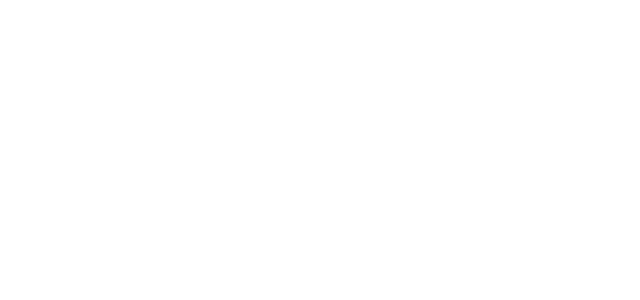
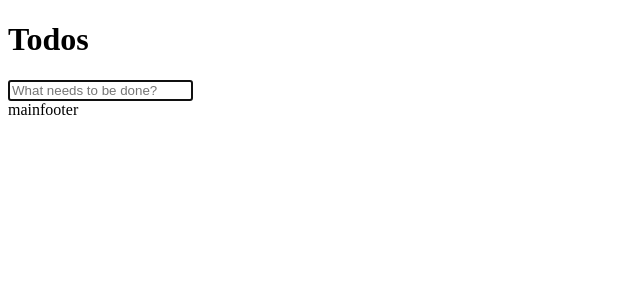
Before and after one commit to NaveenManjappa/angular-playground, an Angular app in the folder todo-mvc/: page / in a window 1280 px wide. Shown: the top 300 px of the page, without its empty margins (0-640 px from the left). Built offline with nearby package versions, Linux system fonts and the light colour scheme.

Commit message:
todo-mvc Todos components and service

```diff
--- a/todo-mvc/src/app/app.component.html
+++ b/todo-mvc/src/app/app.component.html
@@ -0,0 +1 @@
+<app-todos></app-todos>
--- a/todo-mvc/src/app/app.component.ts
+++ b/todo-mvc/src/app/app.component.ts
@@ -1,10 +1,11 @@
 import { Component } from '@angular/core';
 import { RouterOutlet } from '@angular/router';
+import { TodosComponent } from '../todos/todos.component';
 
 @Component({
   selector: 'app-root',
   standalone: true,
-  imports: [RouterOutlet],
+  imports: [RouterOutlet,TodosComponent],
   templateUrl: './app.component.html',
   styleUrl: './app.component.css'
 })
--- /dev/null
+++ b/todo-mvc/src/todos/components/footer/footer.component.html
@@ -0,0 +1 @@
+footer
--- /dev/null
+++ b/todo-mvc/src/todos/components/header/header.component.html
@@ -0,0 +1,11 @@
+<header>
+  <h1>Todos</h1>
+  <input
+    type="text"
+    placeholder="What needs to be done?"
+    autofocus
+    [value]="text"
+    (keyup)="changeText($event)"
+    (keyup.enter)="addTodo()"
+  />
+</header>
--- /dev/null
+++ b/todo-mvc/src/todos/components/header/header.component.ts
@@ -0,0 +1,19 @@
+import { Component, inject, Inject } from "@angular/core";
+import { TodosService } from "../../services/todos.service";
+
+@Component({
+  selector:'app-todos-header',
+  templateUrl:'./header.component.html',
+  standalone:true
+})
+export class TodosHeaderComponent {
+  todoService = inject(TodosService);
+  text:string = '';
+  changeText(event:Event):void {
+    const target = event.target as HTMLInputElement;
+    this.text = target.value;
+  }
+  addTodo(){
+    this.todoService.addTodo(this.text);
+  }
+}
--- /dev/null
+++ b/todo-mvc/src/todos/components/main/main.component.html
@@ -0,0 +1 @@
+main
--- /dev/null
+++ b/todo-mvc/src/todos/services/todos.service.ts
@@ -0,0 +1,19 @@
+import { Injectable, signal } from "@angular/core";
+import { TodoInteface } from "../types/todo.interface";
+
+@Injectable({
+  providedIn:'root'
+})
+export class TodosService {
+  todosSig = signal<TodoInteface[]>([]);
+
+  addTodo(text:string):void {
+    const newTodo:TodoInteface = {
+      text,
+      isCompleted:false,
+      id:Math.random().toString(16)
+    };
+
+    this.todosSig.update(todos => [...todos,newTodo]);
+  }
+}
--- /dev/null
+++ b/todo-mvc/src/todos/todos.component.html
@@ -0,0 +1,3 @@
+<app-todos-header/>
+<app-todos-main/>
+<app-todos-footer/>
--- /dev/null
+++ b/todo-mvc/src/todos/types/todo.interface.ts
@@ -0,0 +1,5 @@
+export interface TodoInteface {
+  id:string;
+  text:string;
+  isCompleted:boolean;
+}
```
Also changed, not shown: todo-mvc/src/todos/components/footer/footer.component.ts (added, +10 -0 lines), todo-mvc/src/todos/components/main/main.component.ts (added, +9 -0 lines), todo-mvc/src/todos/todos.component.ts (added, +14 -0 lines).
